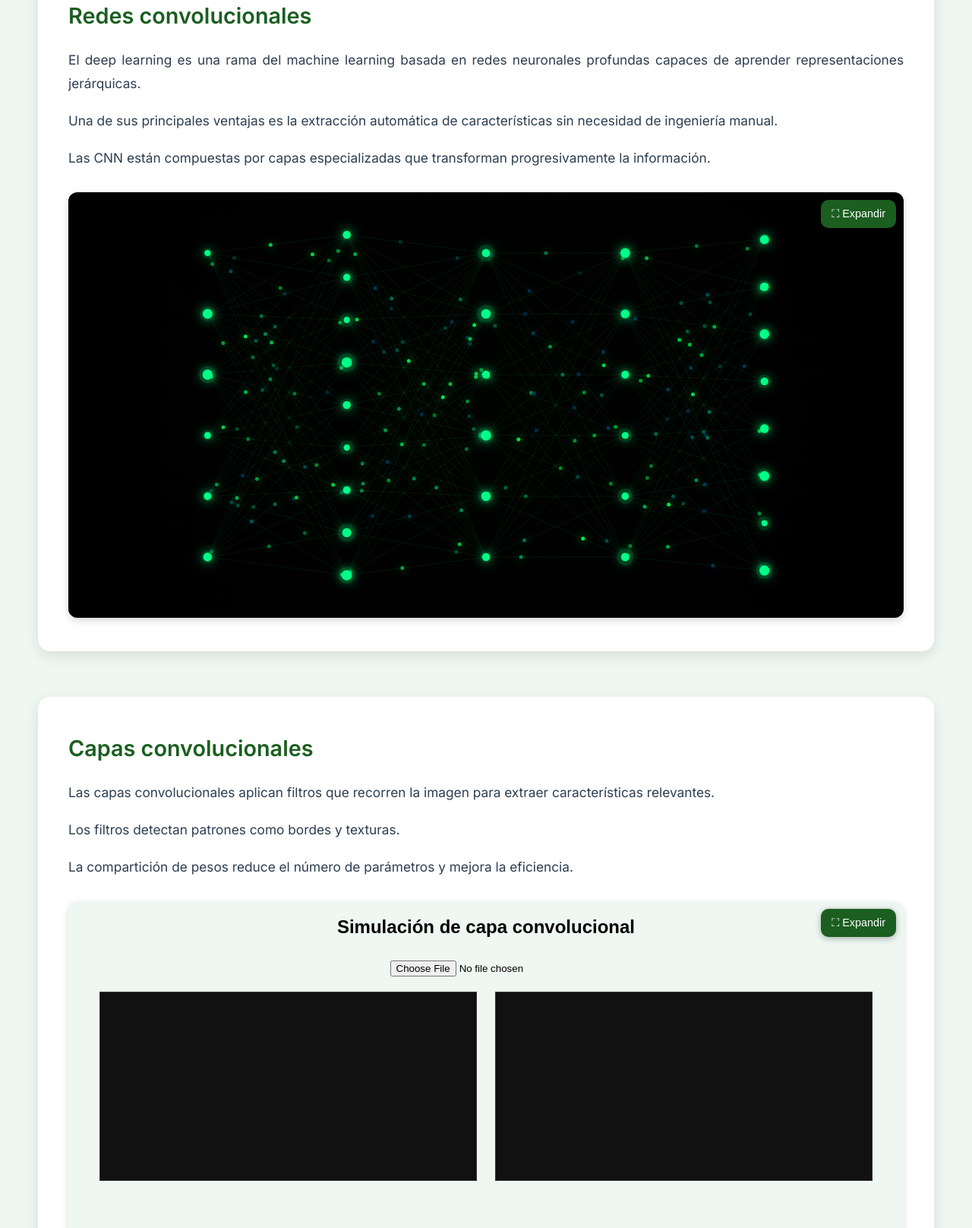
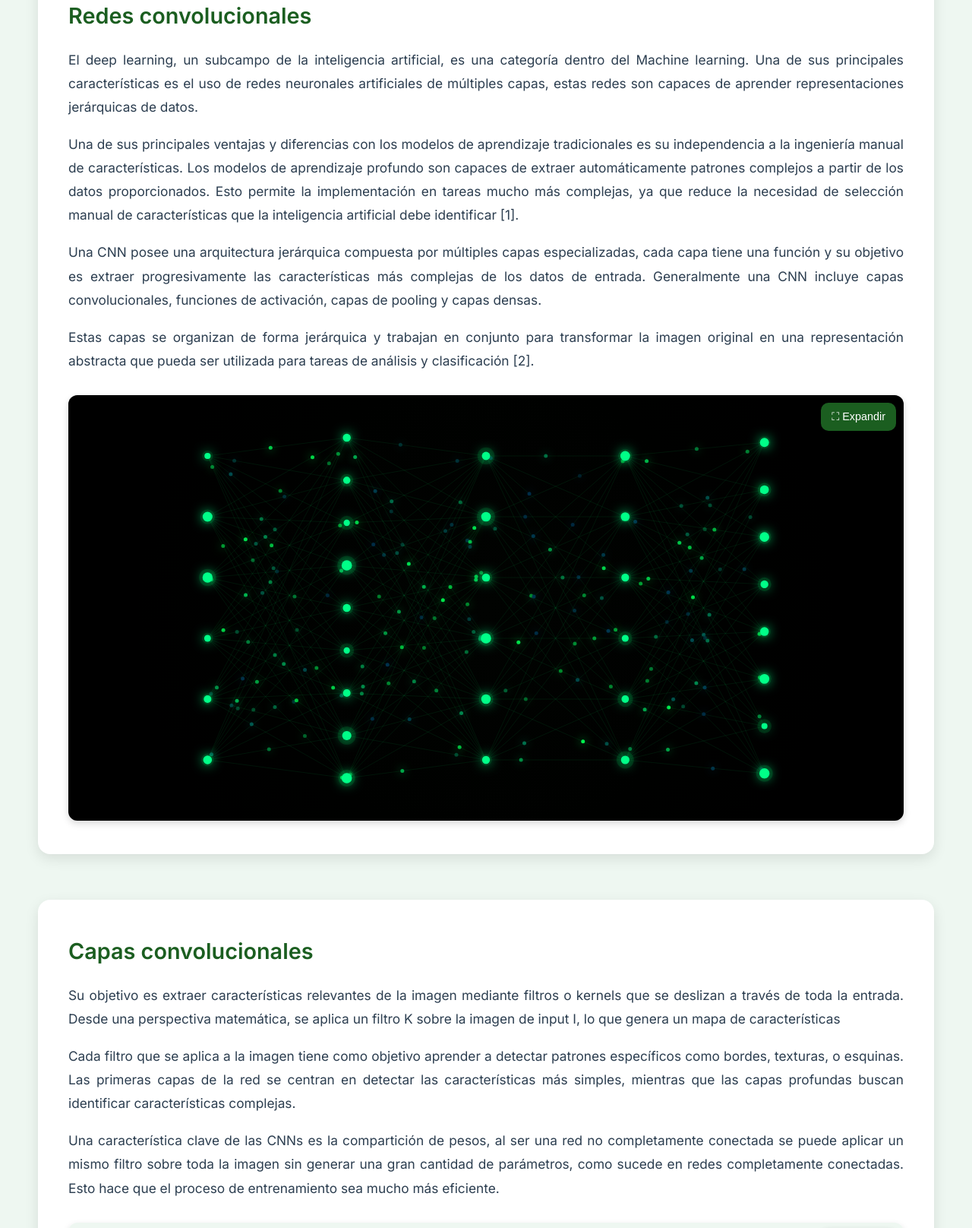
Before and after one commit to JRobRob/Proyecto-HDEX, a plain HTML site: page index.html in a window 1280 px wide. Shown: the part 1124-2740 px from the top of the page at 76% size. Drawn offline with Linux system fonts and the light colour scheme.

Commit message:
Update index.html

```diff
--- a/index.html
+++ b/index.html
@@ -215,9 +215,15 @@ section:hover {
   <h2>Redes convolucionales</h2>
 
   <div class="text-box">
-    <p>El deep learning es una rama del machine learning basada en redes neuronales profundas capaces de aprender representaciones jerárquicas.</p>
-    <p>Una de sus principales ventajas es la extracción automática de características sin necesidad de ingeniería manual.</p>
-    <p>Las CNN están compuestas por capas especializadas que transforman progresivamente la información.</p>
+<p> El deep learning, un subcampo de la inteligencia artificial, es una categoría dentro del Machine learning. Una de sus principales características es el uso de redes neuronales artificiales de múltiples capas, estas redes son capaces de aprender representaciones jerárquicas de datos. </p>
+
+<p> Una de sus principales ventajas y diferencias con los modelos de aprendizaje tradicionales es su independencia a la ingeniería manual de características. Los modelos de aprendizaje profundo son capaces de extraer automáticamente patrones complejos a partir de los datos proporcionados. Esto permite la implementación en tareas mucho más complejas, ya que reduce la necesidad de selección manual de características que la inteligencia artificial debe identificar [1]. </p>
+
+
+<p> Una CNN posee una arquitectura jerárquica compuesta por múltiples capas especializadas, cada capa tiene una función y su objetivo es extraer progresivamente las características más complejas de los datos de entrada. Generalmente una CNN incluye capas convolucionales, funciones de activación, capas de pooling y capas densas. </p>
+
+<p>Estas capas se organizan de forma jerárquica y trabajan en conjunto para transformar la imagen original en una representación abstracta que pueda ser utilizada para tareas de análisis y clasificación [2].</p>
+
   </div>
 
   <div class="sim-container" id="simNeuContainer">
@@ -234,9 +240,12 @@ onclick="goFullscreen('simNeuContainer', 'SimNeu.html')">
   <h2>Capas convolucionales</h2>
 
   <div class="text-box">
-    <p>Las capas convolucionales aplican filtros que recorren la imagen para extraer características relevantes.</p>
-    <p>Los filtros detectan patrones como bordes y texturas.</p>
-    <p>La compartición de pesos reduce el número de parámetros y mejora la eficiencia.</p>
+<p>Su objetivo es extraer características relevantes de la imagen mediante filtros o kernels que se deslizan a través de toda la entrada. Desde una perspectiva matemática, se aplica un filtro K sobre la imagen de input I, lo que genera un mapa de características </p>
+
+<p>Cada filtro que se aplica a la imagen tiene como objetivo aprender a detectar patrones específicos como bordes, texturas, o esquinas. Las primeras capas de la red se centran en detectar las características más simples, mientras que las capas profundas buscan identificar características complejas.</p>
+
+<p>Una característica clave de las CNNs es la compartición de pesos, al ser una red no completamente conectada se puede aplicar un mismo filtro sobre toda la imagen sin generar una gran cantidad de parámetros, como sucede en redes completamente conectadas. Esto hace que el proceso de entrenamiento sea mucho más eficiente.</p>
+
   </div>
 
   <div class="sim-container" id="simConvContainer">
@@ -253,8 +262,10 @@ onclick="goFullscreen('simConvContainer', 'SimConv.html')">
   <h2>Capas de pooling</h2>
 
   <div class="text-box">
-    <p>El pooling reduce la dimensionalidad de los datos manteniendo la información relevante.</p>
-    <p>También ayuda a evitar el sobreajuste.</p>
+<p>Las capas de pooling tienen como función principal reducir la dimensionalidad espacial de los mapas de características generados por las capas convolucionales sin perder la información importante. La reducción dimensional cumple la función de disminuir el costo computacional del modelo, reduciendo el número de parámetros en las capas posteriores. Realizar pooling no solo ayuda a aliviar el costo computacional sino que introduce ventajas como evitar el sobreajuste o introducir invarianza a pequeñas traslaciones o deformaciones en la imagen. </p>
+
+<p>El pooling se basa en la aplicación de una operación de agregación sobre regiones locales de los mapas de características, a diferencia de las convoluciones, estas operaciones no son entrenables, es decir sus parámetros no son entrenables, por lo que su comportamiento está completamente determinado por la operación matemática que realizan.</p>
+
   </div>
 
   <div class="sim-container" id="simPoolContainer">
@@ -271,8 +282,10 @@ onclick="goFullscreen('simPoolContainer', 'SimPool.html')">
   <h2>Cómo funcionan las capas densas</h2>
 
   <div class="text-box">
-    <p>Las capas densas realizan la clasificación final utilizando todas las características extraídas.</p>
-    <p>Cada neurona está conectada con todas las de la capa anterior.</p>
+<p>Las capas densas, también denominadas capas conectadas, se encuentran en la parte final de la red neuronal y su función principal es realizar la clasificación final basada en las características extraídas por las capas convolucionales. </p>
+
+<p>A diferencia de las capas convolucionales, donde cada neurona está conectada a una región local de entrada, en la capa densa cada neurona está conectada entre sí con todas las neuronas de la capa anterior, por lo que utiliza toda la información disponible aprendida por la red.</p>
+
   </div>
 
   <div class="sim-container" id="simDenseContainer">
```
